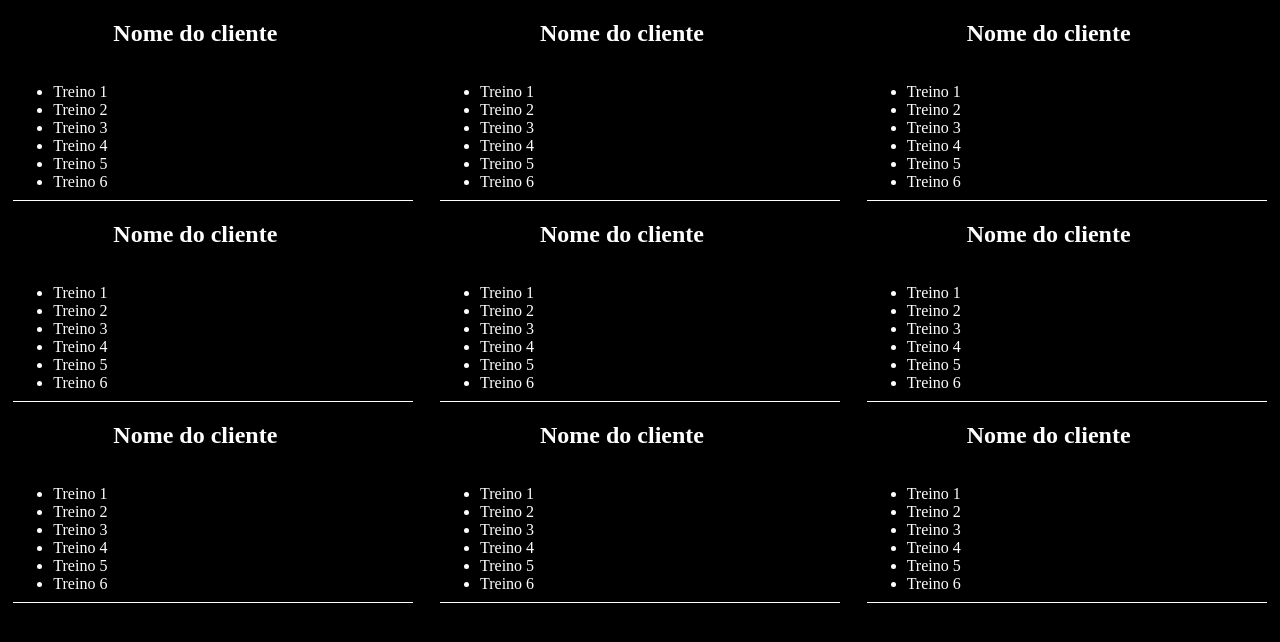
After one commit to iagoOliveiraS/ProjetoFinalPW2, a PHP site: page /themes/web/screenTV.php in a window 1280 px wide. The commit adds this page. Shown: the top 642 px of the page. Run offline with PHP 8.4, Linux system fonts and the light colour scheme.

Commit message:
Alterei o projeto

```diff
--- /dev/null
+++ b/assets/css/screenTV.css
@@ -0,0 +1,23 @@
+body {
+    margin: 0px;
+    padding: 0px;
+    width: 100%;
+    display: flex;
+    flex-direction: row;
+    flex-wrap: wrap;
+    justify-content: space-around;
+    background-color: black;
+}
+.training {
+    border-bottom: solid 1px white;
+    background-color: rgb(0, 0, 0);
+    display: flex;
+    flex-direction: column;
+    width: 400px;
+    height: 200px;
+    color: white;
+}
+
+.training h2 {
+    margin-left: 100px;
+}
--- a/index.php
+++ /dev/null
@@ -1 +0,0 @@
-<?php
--- a/themes/login.php
+++ b/themes/web/login.php
@@ -1,5 +1,4 @@
 <?php
-
 
 ?>
 
@@ -9,7 +8,7 @@
     <meta charset="UTF-8">
     <meta name="viewport" content="width=device-width, initial-scale=1.0">
     <title>Faça seu login</title>
-    <link rel="stylesheet" href="../assets/css/login.css">
+    <link rel="stylesheet" href="../../assets/css/login.css">
 </head>
 <body>
     <div class="container">
--- a/themes/registerPage.php
+++ b/themes/web/registerPage.php
@@ -7,7 +7,7 @@
 <head>
     <meta charset="UTF-8">
     <meta name="viewport" content="width=device-width, initial-scale=1.0">
-    <link rel="stylesheet" href="../assets/css/registerPage.css">
+    <link rel="stylesheet" href="../../assets/css/registerPage.css">
     <title>Cadastro</title>
 </head>
 <body>
--- /dev/null
+++ b/themes/web/screenTV.php
@@ -0,0 +1,123 @@
+<?php
+
+?>
+
+<!DOCTYPE html>
+<html lang="en">
+<head>
+    <meta charset="UTF-8">
+    <meta name="viewport" content="width=device-width, initial-scale=1.0">
+    <link rel="stylesheet" href="../../assets/css/screenTV.css">
+    <title>Screen TV</title>
+</head>
+<body>
+    <!-- Irá mostrar os treinos de 6 pessoas -->
+ <div class="training">
+    <h2>Nome do cliente</h2>
+    <ul>
+        <li>Treino 1</li>
+        <li>Treino 2</li>
+        <li>Treino 3</li>
+        <li>Treino 4</li>
+        <li>Treino 5</li>
+        <li>Treino 6</li>
+    </ul>
+ </div>
+
+ <div class="training">
+    <h2>Nome do cliente</h2>
+    <ul>
+        <li>Treino 1</li>
+        <li>Treino 2</li>
+        <li>Treino 3</li>
+        <li>Treino 4</li>
+        <li>Treino 5</li>
+        <li>Treino 6</li>
+    </ul>
+ </div>
+
+ <div class="training">
+    <h2>Nome do cliente</h2>
+    <ul>
+        <li>Treino 1</li>
+        <li>Treino 2</li>
+        <li>Treino 3</li>
+        <li>Treino 4</li>
+        <li>Treino 5</li>
+        <li>Treino 6</li>
+    </ul>
+ </div>
+
+ <div class="training">
+    <h2>Nome do cliente</h2>
+    <ul>
+        <li>Treino 1</li>
+        <li>Treino 2</li>
+        <li>Treino 3</li>
+        <li>Treino 4</li>
+        <li>Treino 5</li>
+        <li>Treino 6</li>
+    </ul>
+ </div>
+
+ <div class="training">
+    <h2>Nome do cliente</h2>
+    <ul>
+        <li>Treino 1</li>
+        <li>Treino 2</li>
+        <li>Treino 3</li>
+        <li>Treino 4</li>
+        <li>Treino 5</li>
+        <li>Treino 6</li>
+    </ul>
+ </div>
+
+ <div class="training">
+    <h2>Nome do cliente</h2>
+    <ul>
+        <li>Treino 1</li>
+        <li>Treino 2</li>
+        <li>Treino 3</li>
+        <li>Treino 4</li>
+        <li>Treino 5</li>
+        <li>Treino 6</li>
+    </ul>
+ </div>
+
+ <div class="training">
+    <h2>Nome do cliente</h2>
+    <ul>
+        <li>Treino 1</li>
+        <li>Treino 2</li>
+        <li>Treino 3</li>
+        <li>Treino 4</li>
+        <li>Treino 5</li>
+        <li>Treino 6</li>
+    </ul>
+ </div>
+
+ <div class="training">
+    <h2>Nome do cliente</h2>
+    <ul>
+        <li>Treino 1</li>
+        <li>Treino 2</li>
+        <li>Treino 3</li>
+        <li>Treino 4</li>
+        <li>Treino 5</li>
+        <li>Treino 6</li>
+    </ul>
+ </div>
+
+ <div class="training">
+    <h2>Nome do cliente</h2>
+    <ul>
+        <li>Treino 1</li>
+        <li>Treino 2</li>
+        <li>Treino 3</li>
+        <li>Treino 4</li>
+        <li>Treino 5</li>
+        <li>Treino 6</li>
+    </ul>
+ </div>
+</body>
+</html>
```
Also changed, not shown: assets/css/home.css (added, +89 -0 lines), assets/css/registerUser.css (deleted, +0 -51 lines), assets/css/startPage.css (deleted, +0 -39 lines), themes/startPage.php (deleted, +0 -27 lines), themes/web/home.php (added, +46 -0 lines), .htaccess (added), img/logo.png, img/logoEdit.png (deleted), img/logoTeste.png (deleted), img/wardiere inc..png (deleted).
